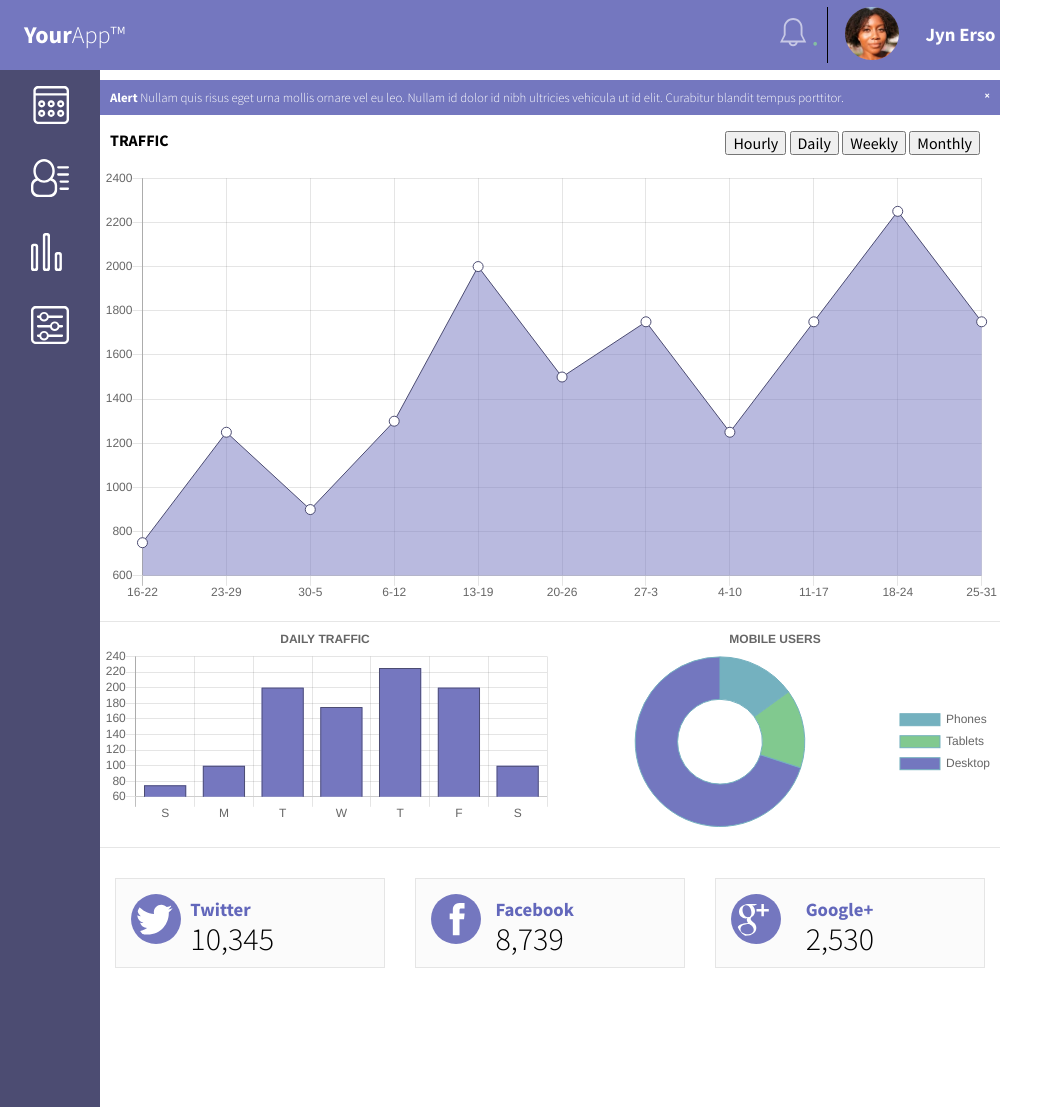
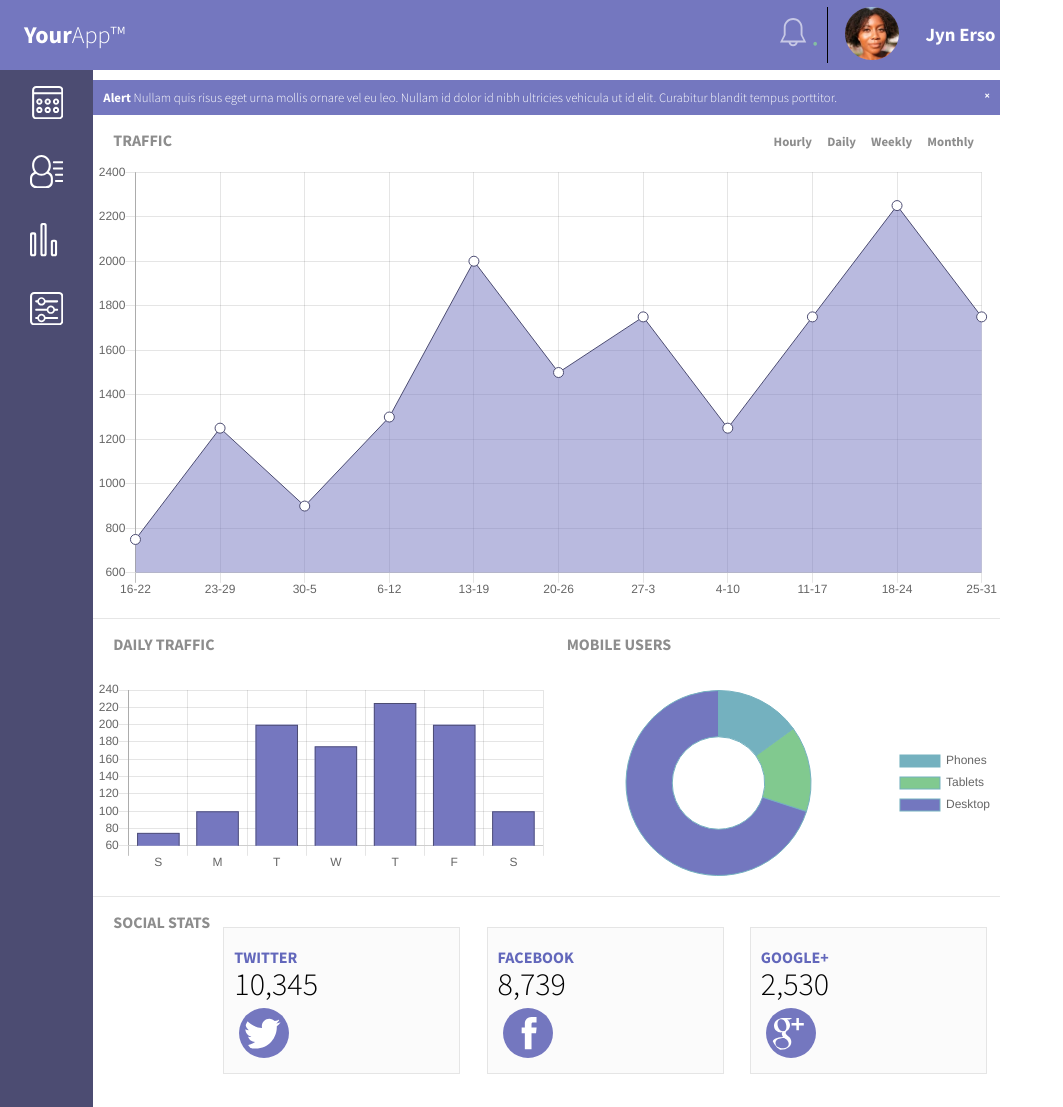
Before and after one commit to mindeby/Techdegree-Project-7, a plain HTML site: page index.html in a window 1280 px wide. Shown: the top 1107 px of the page, without its empty margins (0-1063 px from the left). Drawn offline with nearby package versions, Linux system fonts and the light colour scheme; a web font is replaced by a local one.

Commit message:
social stats issue

```diff
--- a/css/styles.css
+++ b/css/styles.css
@@ -133,6 +133,16 @@ nav li {
   cursor: pointer;
 }
 
+.selected-data h3, .widget-container h3, .social-stats h3 {
+  float: left;
+  margin-left: 20px;
+  text-transform:uppercase;
+  font-size: 1em;
+  color: #8d8d8d;
+}
+
+
+
 .selected-data ul {
   float:right;
   overflow: auto;
@@ -145,17 +155,49 @@ nav li {
   margin: auto;
 }
 
-.selected-data h3 {
-  margin-left: 0;
-  float: left;
-  margin-left: 10px;
-  text-transform:uppercase;
-  font-size: 1em;
+.selected-data button {
+    border: none;
+    text-decoration: none;
+    background: inherit;
+    color: #8d8d8d;
+    cursor: pointer;
+    font-weight: bold;
+    font-size: 0.8em;
+    text-align: center;
+    transition: background 250ms ease-in-out,
+                transform 150ms ease;
+    -webkit-appearance: none;
+    -moz-appearance: none;
 }
 
-.widget-container, .social-media {
+button:hover,
+button:focus {
+    background: #81c98f;
+    border-radius: 6px;
+    color: white;
+}
+
+button:focus {
+    outline: 1px solid #fff;
+    outline-offset: -4px;
+}
+
+button:active {
+    transform: scale(0.99);
+}
+
+
+.widget-container {
   border-top: solid rgba(224, 224, 224, .8) 1px;
   display: flex;
+}
+
+.social-media {
+  display: flex;
+}
+
+.social-stats {
+  border-top: solid rgba(224, 224, 224, .8) 1px;
 }
 
 .widgets {
--- a/dashboard.js
+++ b/dashboard.js
@@ -57,15 +57,12 @@ document.addEventListener('DOMContentLoaded', () => {
         }]
     },
     options:{
-      title: {
-        display: true,
-        text:'DAILY TRAFFIC',
-      },
       legend: {
         display: false,
       },
       layout: {
         padding: {
+          top: 20,
           bottom: 20,
         }
       }
@@ -95,11 +92,6 @@ document.addEventListener('DOMContentLoaded', () => {
         }]
     },
     options: {
-      title: {
-        display: true,
-        text:'MOBILE USERS',
-        position: 'top',
-    },
       legend: {
         display:true,
         position: 'right',
@@ -109,6 +101,7 @@ document.addEventListener('DOMContentLoaded', () => {
       },
       layout: {
         padding: {
+          top:20,
           bottom: 20,
         }
       }
--- a/index.html
+++ b/index.html
@@ -77,17 +77,19 @@
 
         <div class="widget-container">
           <div class="widgets">
+            <h3>Daily Traffic</h3>
             <canvas id="myBarChart"></canvas>
           </div>
           <div class="widgets">
+            <h3>Mobile Users</h3>
             <canvas id="myDonutChart"></canvas>
           </div>
         </div>
 
+        <div class="social-stats clearfix">
+          <h3>Social Stats</h3>
           <div class="social-media">
-
             <div class="media-box">
-
               <div class="media-info">
                 <h3>Twitter</h3>
                 <span>10,345</span>
@@ -121,7 +123,7 @@
               <svg width="50" height="50" xmlns="http://www.w3.org/2000/svg" viewBox="0 0 40 30">
                 <path fill="white" d="M17.7 25.7c0-.3 0-.5-.1-.8-.1-.2-.1-.5-.2-.7-.1-.2-.2-.4-.3-.7-.2-.2-.3-.4-.4-.6-.1-.2-.3-.3-.5-.6l-.5-.5c-.1-.1-.3-.3-.6-.5s-.5-.4-.6-.4-.3-.2-.6-.4-.5-.4-.6-.4h-1c-.7 0-1.4 0-2 .1-.7.1-1.4.2-2.1.5-.7.2-1.3.5-1.9.9s-1 .8-1.3 1.4c-.3.6-.5 1.3-.5 2.1 0 .9.2 1.7.7 2.3.5.7 1.1 1.2 1.8 1.6s1.5.7 2.3.9 1.6.3 2.4.3c.8 0 1.5-.1 2.2-.2.7-.2 1.3-.4 1.9-.8.6-.3 1.1-.8 1.4-1.4.3-.6.5-1.3.5-2.1zM15.4 9.1c0-.8-.1-1.6-.3-2.5-.2-.9-.5-1.7-.9-2.5s-.9-1.5-1.6-2c-.7-.5-1.5-.8-2.3-.8-1.2 0-2.1.4-2.8 1.3-.7.9-1 1.9-1 3.2 0 .6.1 1.2.2 1.9s.4 1.3.7 2c.3.7.7 1.3 1.1 1.8.4.5.9 1 1.5 1.3.6.3 1.2.5 1.9.5 1.2 0 2.1-.4 2.7-1.2.5-.7.8-1.7.8-3zM12.9 0h8.4l-2.6 1.5h-2.6c.9.6 1.6 1.4 2.1 2.4S19 6 19 7.1c0 .9-.1 1.8-.4 2.5-.3.7-.7 1.3-1.1 1.8-.4.4-.8.9-1.3 1.2-.4.4-.8.8-1.1 1.2-.3.4-.4.8-.4 1.3 0 .3.1.7.3 1 .2.3.5.6.8.9.3.3.7.6 1.1.9.4.3.8.7 1.2 1.1.4.4.8.8 1.1 1.3.3.5.6 1 .8 1.6.2.6.3 1.3.3 2 0 2.1-.9 3.9-2.7 5.4-1.9 1.7-4.6 2.5-8.1 2.5-.8 0-1.5-.1-2.3-.2-.8-.1-1.6-.3-2.3-.6-.8-.3-1.5-.7-2.1-1.1-.6-.4-1.1-1-1.5-1.7C1 27.6.8 26.9.8 26c0-.8.2-1.6.7-2.6.4-.8 1-1.5 1.8-2.1.8-.6 1.8-1.1 2.8-1.4 1-.3 2-.5 3-.7.9-.1 1.9-.2 2.9-.3-.8-1.1-1.2-2-1.2-2.9v-.5c0-.1.1-.3.1-.4 0-.1.1-.2.2-.4s.1-.3.1-.4c-.5.1-1 .1-1.3.1-1.9 0-3.5-.6-4.9-1.9-1.4-1.3-2-2.8-2-4.7C3 6 3.6 4.4 4.8 3 6 1.7 7.5.8 9.3.4c1.2-.3 2.4-.4 3.6-.4zm19.9 4.9v2.5h-4.9v4.9h-2.5V7.4h-4.9V4.9h4.9V0h2.5v4.9h4.9z"/>
               </svg>
-
+            </div>
           </div>
 
         </div>
```
Lines whose indentation alone changed are shown as unchanged.
